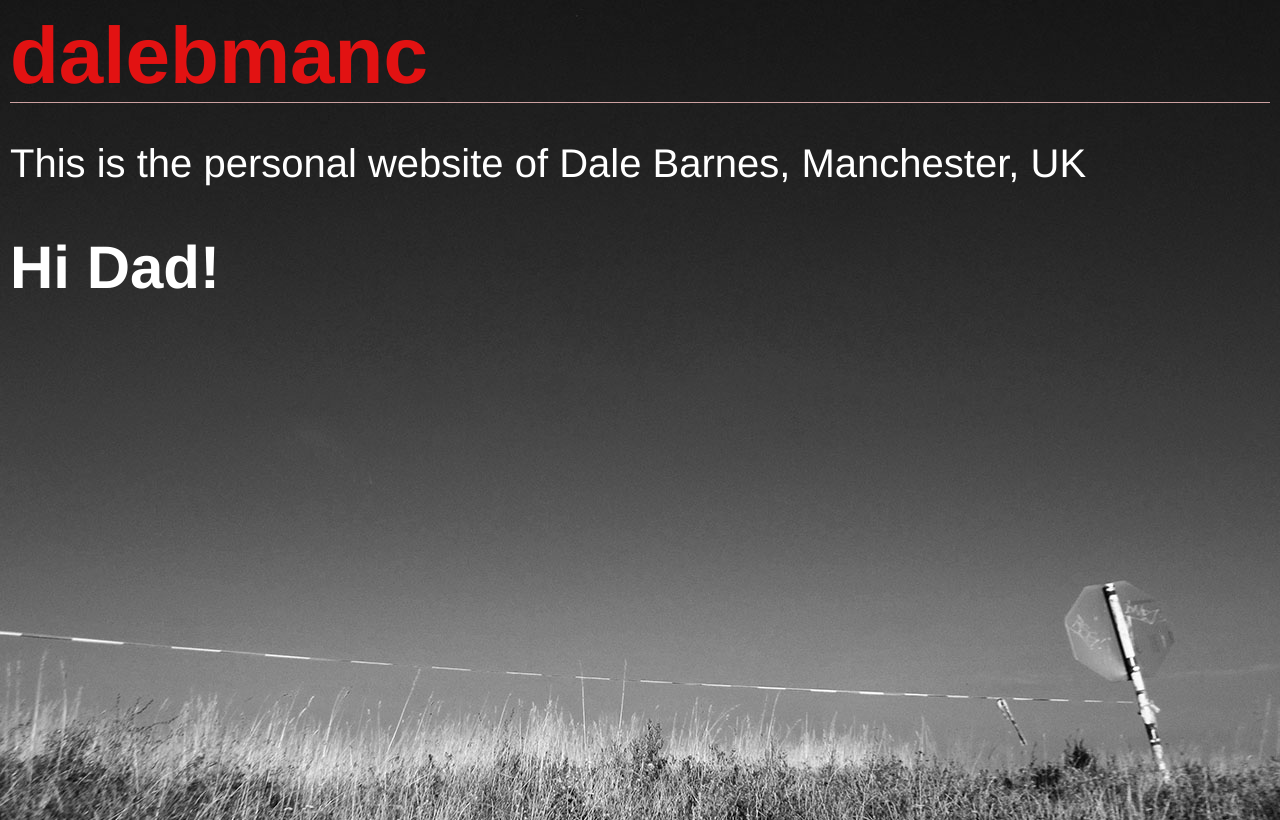
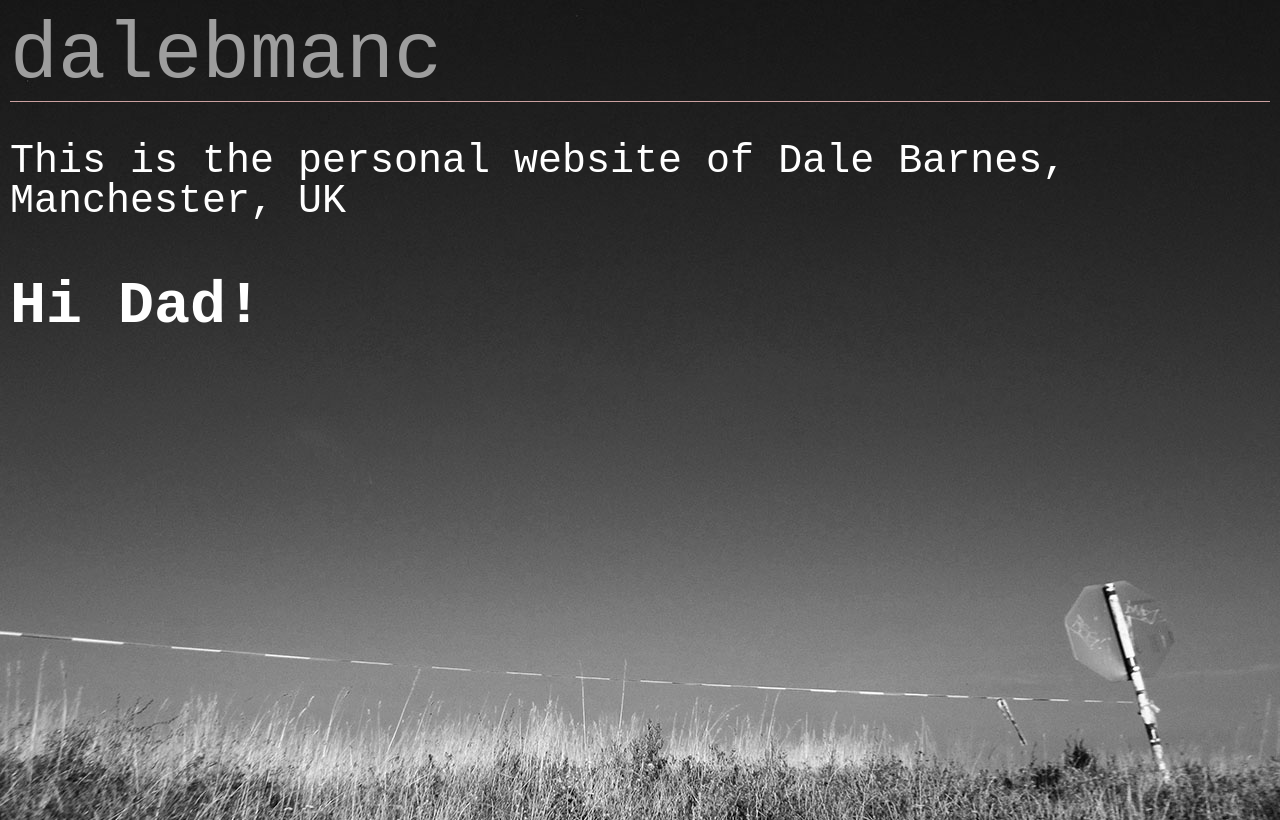
Before and after one commit to ddalebb/test-site, a plain HTML site: page index.html in a window 1280 px wide. Drawn offline with Linux system fonts and the light colour scheme.

Commit message:
Changed font to monospace

```diff
--- a/style.css
+++ b/style.css
@@ -3,8 +3,9 @@ body {
     background-size: cover;
     background-repeat: no-repeat;
     min-height: 100vh;
-    font-family: helvetica, arial, sans-serif;
+    font-family: "Courier New", Courier, monospace;
     font-size: 40px;
+    -webkit-font-smoothing: antialiased;
     color: black;
     margin: 10px;
     padding: 0;
@@ -16,14 +17,15 @@ p {
     color: #FFFFFF;
     line-height: 1;
     font-style: normal;
+    -webkit-font-smoothing: antialiased;
 }
 
 h1 {
-    color: #E21212;
+    color: #9e9e9e;
     font-size: 80px;
     margin: 0;
     margin-bottom: 7px;
-    font-style: normal;
+    font-weight: 500;
     text-align: left;
     letter-spacing: 0;
     border-bottom-style: solid;
```
